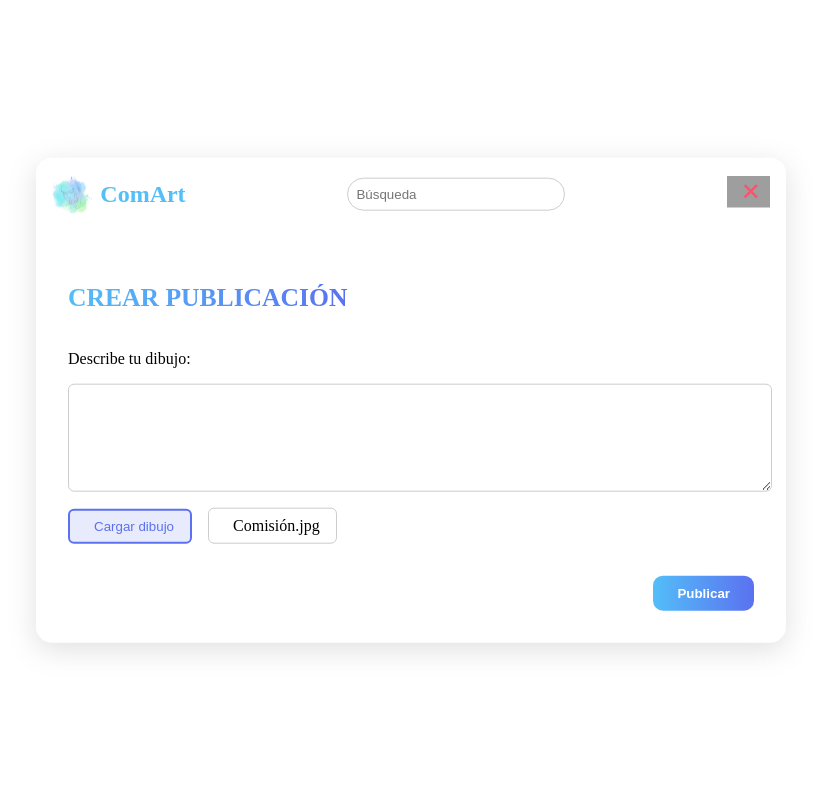
After one commit to Maria1600/proyecto_final_ComArt, a Flask app: template commArt/templates/crear_publicacion.html in a window 1280 px wide. The commit adds this page. Shown: the whole page, without its empty margins (229-1050 px from the left). Run offline with Flask 3, Linux system fonts and the light colour scheme; the template is opened without the code that fills it, so the values that code supplies are empty; parts of the project's set-up code (start-up, migrations or seed data) failed here and were passed over; grey boxes are pictures that could not be loaded.

Commit message:
Terminada interfaz de crear publicacion y modificado header de inicio

```diff
--- /dev/null
+++ b/commArt/static/css/creaPubliStyle.css
@@ -0,0 +1,166 @@
+/* Fondo con blur */
+.fondo-opaco {
+  position: fixed;
+  top: 0; left: 0;
+  width: 100vw;
+  height: 100vh;
+  backdrop-filter: blur(10px);
+  -webkit-backdrop-filter: blur(10px);
+  background-color: rgba(255, 255, 255, 0.2);
+  z-index: 10;
+}
+
+/* Modal */
+.modal-publicacion {
+  position: fixed;
+  top: 50%;
+  left: 50%;
+  transform: translate(-50%, -50%);
+  width: 90%;
+  max-width: 750px;
+  background: white;
+  box-shadow: rgba(100, 100, 111, 0.2) 0px 7px 29px 0px;
+  border-radius: 16px;
+  z-index: 11;
+  overflow: hidden;
+  display: flex;
+  flex-direction: column;
+}
+
+/* NAV interno */
+.nav {
+  display: flex;
+  align-items: center;
+  justify-content: space-between;
+  padding: 1rem;
+  background-color: white;
+}
+
+.logo {
+  display: flex;
+  align-items: center;
+  cursor: pointer;
+}
+.logo img {
+  height: 40px;
+  margin-right: 0.5rem;
+}
+.titulo-app {
+  font-size: 1.5rem;
+  font-weight: bold;
+  color: #53bef8;
+}
+
+.search-container input {
+  padding: 0.5rem;
+  border-radius: 20px;
+  border: 1px solid #ccc;
+  width: 200px;
+}
+
+.perfil-icono {
+  position: relative;
+  cursor: pointer;
+}
+.perfil-icono img {
+  height: 32px;
+}
+.dropdown-menu {
+  position: absolute;
+  top: 40px;
+  right: 0;
+  background: white;
+  border: 1px solid #ccc;
+  padding: 0.5rem;
+}
+.dropdown-menu.hidden {
+  display: none;
+}
+
+/* Contenido modal */
+.contenido-modal {
+  padding: 2rem;
+  display: flex;
+  flex-direction: column;
+  gap: 1rem;
+}
+
+/* Título con degradado */
+.titulo-gradiente {
+  font-size: 1.6rem;
+  font-weight: bold;
+  background: linear-gradient(to right, #53bef8, #5b71f0);
+  -webkit-background-clip: text;
+  -webkit-text-fill-color: transparent;
+  display: inline-block;
+}
+
+/* Botón cerrar */
+.cerrar-modal {
+  background: none;
+  border: none;
+  color: #f8536b;
+  font-size: 1.5rem;
+  cursor: pointer;
+  position: absolute;
+  top: 1.2rem;
+  right: 1.2rem;
+}
+
+/* Textarea */
+textarea {
+  width: 100%;
+  border: 1px solid #ccc;
+  border-radius: 6px;
+  padding: 0.5rem;
+  resize: vertical;
+}
+
+/* Zona de subida de archivo */
+.zona-subida {
+  display: flex;
+  align-items: center;
+  gap: 1rem;
+}
+
+/* Botón de subida */
+.btn-subir-img {
+  background-color: rgba(210, 216, 249, 0.5);
+  border: 2px solid #5b71f0;
+  color: #5b71f0;
+  padding: 0.5rem 1rem;
+  border-radius: 6px;
+  cursor: pointer;
+  display: flex;
+  align-items: center;
+  gap: 0.5rem;
+}
+.btn-subir-img i {
+  color: #5b71f0;
+}
+
+/* Caja de archivo subido */
+.archivo-subido {
+  border: 1px solid #ccc;
+  padding: 0.5rem 1rem;
+  border-radius: 6px;
+  display: flex;
+  align-items: center;
+  gap: 0.5rem;
+}
+.archivo-subido i {
+  color: #5b71f0;
+}
+
+/* Botón publicar*/
+.btn-publicar {
+  margin-top: 1rem;
+  align-self: flex-end;
+  background: linear-gradient(to right, #53bef8, #5b71f0);
+  border: none;
+  color: white;
+  padding: 0.6rem 1.5rem;
+  border-radius: 10px;
+  cursor: pointer;
+  font-weight: bold;
+}
--- /dev/null
+++ b/commArt/templates/crear_publicacion.html
@@ -0,0 +1,61 @@
+<!DOCTYPE html>
+<html lang="es">
+<head>
+    <meta charset="UTF-8">
+    <title>Crear Publicacion</title>
+    <link rel="stylesheet" href="{{ url_for('static', filename='css/creaPubliStyle.css') }}">
+</head>
+<body>
+<!-- Fondo opaco -->
+<div class="fondo-opaco"></div>
+
+<!-- Caja modal -->
+<div class="modal-publicacion">
+
+    <!-- NAV dentro del modal -->
+    <div class="nav">
+        <div class="logo" onclick="location.href='{{ url_for('inicio') }}'">
+            <img src="{{ url_for('static', filename='img/logo.png') }}" alt="Logo">
+            <span class="titulo-app">ComArt</span>
+        </div>
+
+        <div class="search-container">
+            <input type="text" placeholder="Búsqueda">
+        </div>
+
+        <div class="perfil-icono" onclick="toggleDropdown()">
+            <img src="{{ url_for('static', filename='img/user-icon.png') }}" alt="Usuario">
+            <div id="dropdown" class="dropdown-menu hidden">
+                <a href="{{ url_for('perfil') }}">Ver perfil</a>
+                <a href="{{ url_for('logout') }}"><i class="fa fa-sign-out-alt"></i> Cerrar sesión</a>
+            </div>
+        </div>
+    </div>
+
+    <!-- Contenido del modal -->
+    <div class="contenido-modal">
+        <div class="header-modal">
+            <h2 class="titulo-gradiente">CREAR PUBLICACIÓN</h2>
+            <button class="cerrar-modal" onclick="location.href='{{ url_for('perfil') }}'">✕</button>
+        </div>
+
+        <label for="descripcion">Describe tu dibujo:</label>
+        <textarea id="descripcion" name="descripcion" rows="6"></textarea>
+
+        <div class="zona-subida">
+            <button class="btn-subir-img">
+                <i class="fa fa-upload"></i> Cargar dibujo
+            </button>
+
+            <!-- Solo se muestra si hay imagen cargada -->
+            <div class="archivo-subido">
+                <i class="fa fa-image"></i>
+                <span>Comisión.jpg</span>
+            </div>
+        </div>
+
+        <button class="btn-publicar">Publicar</button>
+    </div>
+</div>
+</body>
+</html>
```
Also changed, not shown: commArt/templates/inicio.html (+12 -0 lines).
